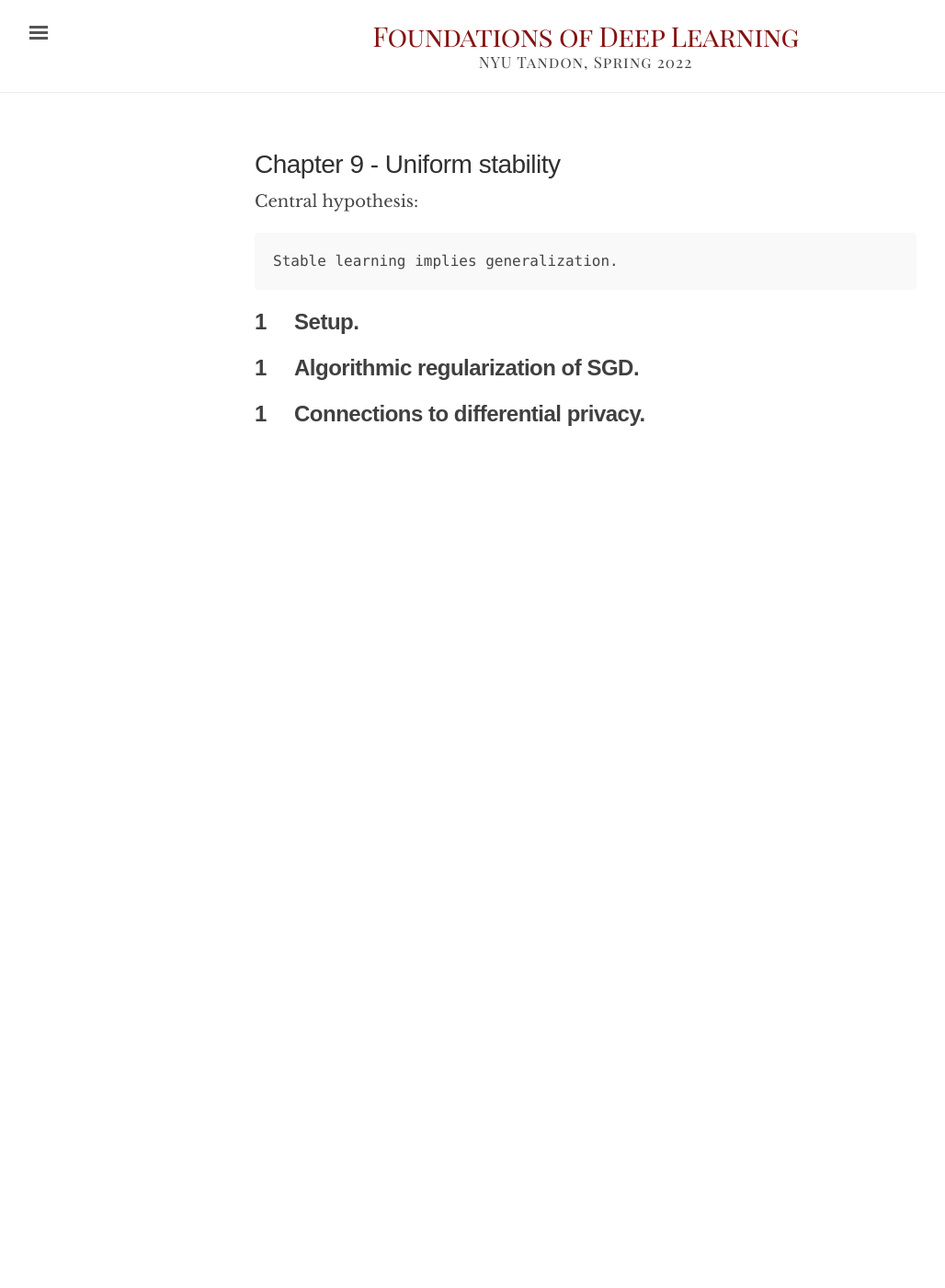
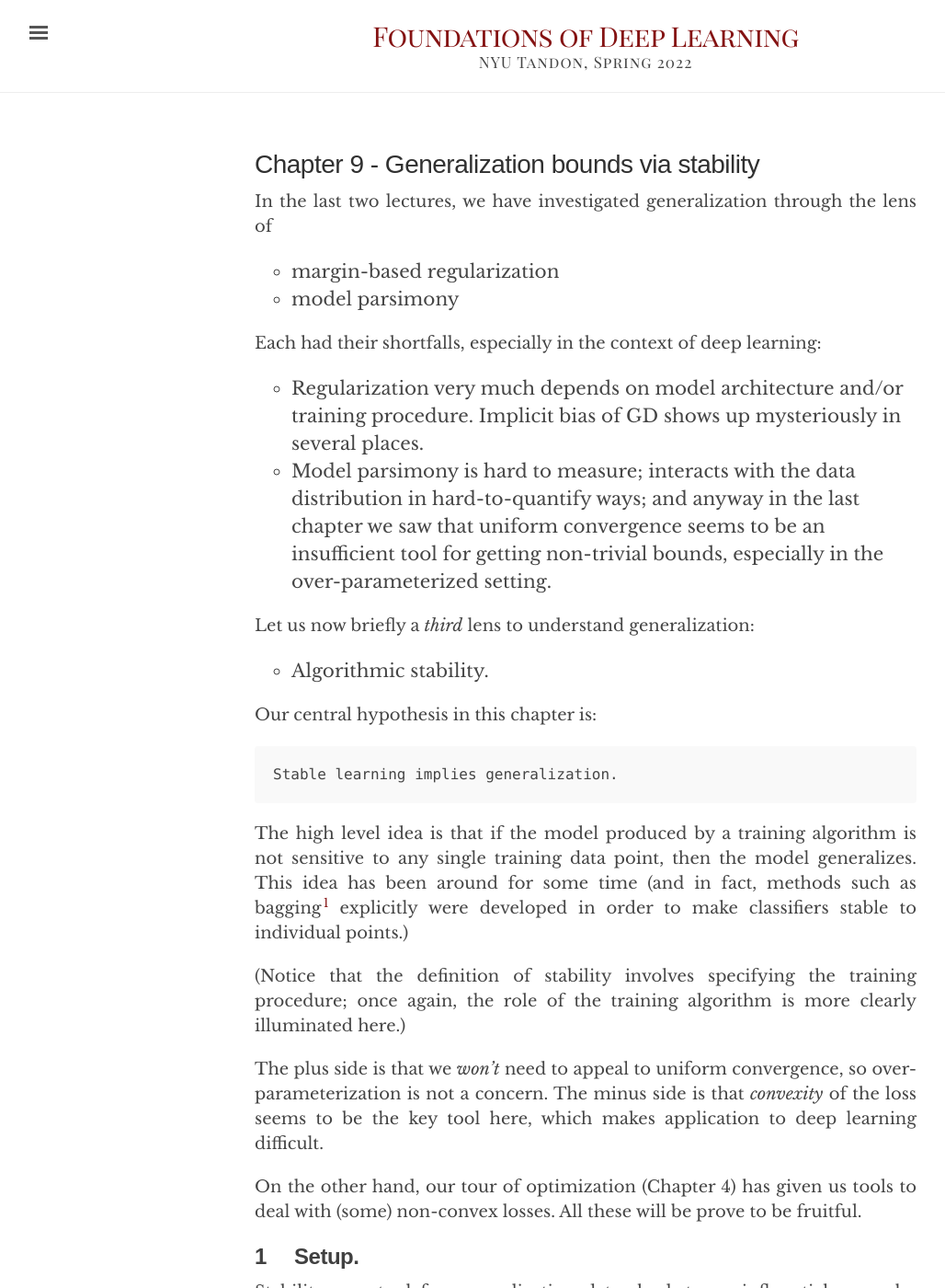
Before and after one commit to chinmayhegde/fodl, a Jekyll site: the page built from _posts/2022-01-10-generalization03.md, in a window 1280 px wide and 1400 px high. Shown: the whole window at 92% size, without its empty margins (3-1031 px from the left). Built offline with Jekyll 4.4.1, drawn with Linux system fonts in a browser that asks for light colours; nearby versions of some CDN libraries; some of the changed text lies outside the part shown.

Commit message:
unif stability

````diff
--- a/_posts/2022-01-10-generalization03.md
+++ b/_posts/2022-01-10-generalization03.md
@@ -1,23 +1,64 @@
 ---
 layout: page
-title: Chapter 9 - Uniform stability
+title: Chapter 9 - Generalization bounds via stability
 categories: generalization
 date: 2022-01-10
 ---
 
+In the last two lectures, we have investigated generalization through the lens of
 
+* margin-based regularization
+* model parsimony
 
-Central hypothesis:
+Each had their shortfalls, especially in the context of deep learning:
+
+* Regularization very much depends on model architecture and/or training procedure. Implicit bias of GD shows up mysteriously in several places.
+* Model parsimony is hard to measure; interacts with the data distribution in hard-to-quantify ways; and anyway in the last chapter we saw that uniform convergence seems to be an insufficient tool for getting non-trivial bounds, especially in the over-parameterized setting.
+
+Let us now briefly a *third* lens to understand generalization:
+
+* Algorithmic stability.
+
+Our central hypothesis in this chapter is:
 
 ```
 Stable learning implies generalization.
 ```
 
+The high level idea is that if the model produced by a training algorithm is not sensitive to any single training data point, then the model generalizes. This idea has been around for some time (and in fact, methods such as bagging[^breiman] explicitly were developed in order to make classifiers stable to individual points.)
+
+(Notice that the definition of stability involves specifying the training procedure; once again, the role of the training algorithm is more clearly illuminated here.)
+
+The plus side is that we *won't* need to appeal to uniform convergence, so over-parameterization is not a concern. The minus side is that *convexity* of the loss seems to be the key tool here, which makes application to deep learning difficult.
+
+On the other hand, our tour of optimization (Chapter 4) has given us tools to deal with (some) non-convex losses. All these will be prove to be fruitful.
+
 ## Setup
 {:.label}
 
-## Algorithmic regularization of SGD
+Stability as a tool for generalization dates back to an influential paper by Bousquet and Elisseef[^bousquet02], who introduced the notion of *uniform stability*.
+
+Further refined in the context of empirical risk minimization by Shalev-Schwartz et al.[^ermstability].
+
+## Algorithmic stability of (S)GD for empirical risk minimization
 {:.label}
+
+### Beyond convexity
+
+Stability under smoothness + PL-condition. Key paper:
 
 ## Connections to differential privacy
 {:.label}
+
+
+
+---
+
+[^breiman]:
+    L. Breiman, [Bagging Predictors](https://www.stat.berkeley.edu/~breiman/bagging.pdf), 1994.
+
+[^bousquet02]:
+    O. Bousquet and A. Elisseef, [Stability and Generalization](https://www.jmlr.org/papers/volume2/bousquet02a/bousquet02a.pdf), 2002.
+
+[^ermstability]:
+    S. Shalev-Schwartz, O. Shamir, K. Sridharan, N. Srebro, [Learnability, Stability and Uniform Convergence](https://jmlr.csail.mit.edu/papers/volume11/shalev-shwartz10a/shalev-shwartz10a.pdf), 2010.
````
Also changed, not shown: _posts/2022-01-11-generalization02.md (+7 -1 lines).
